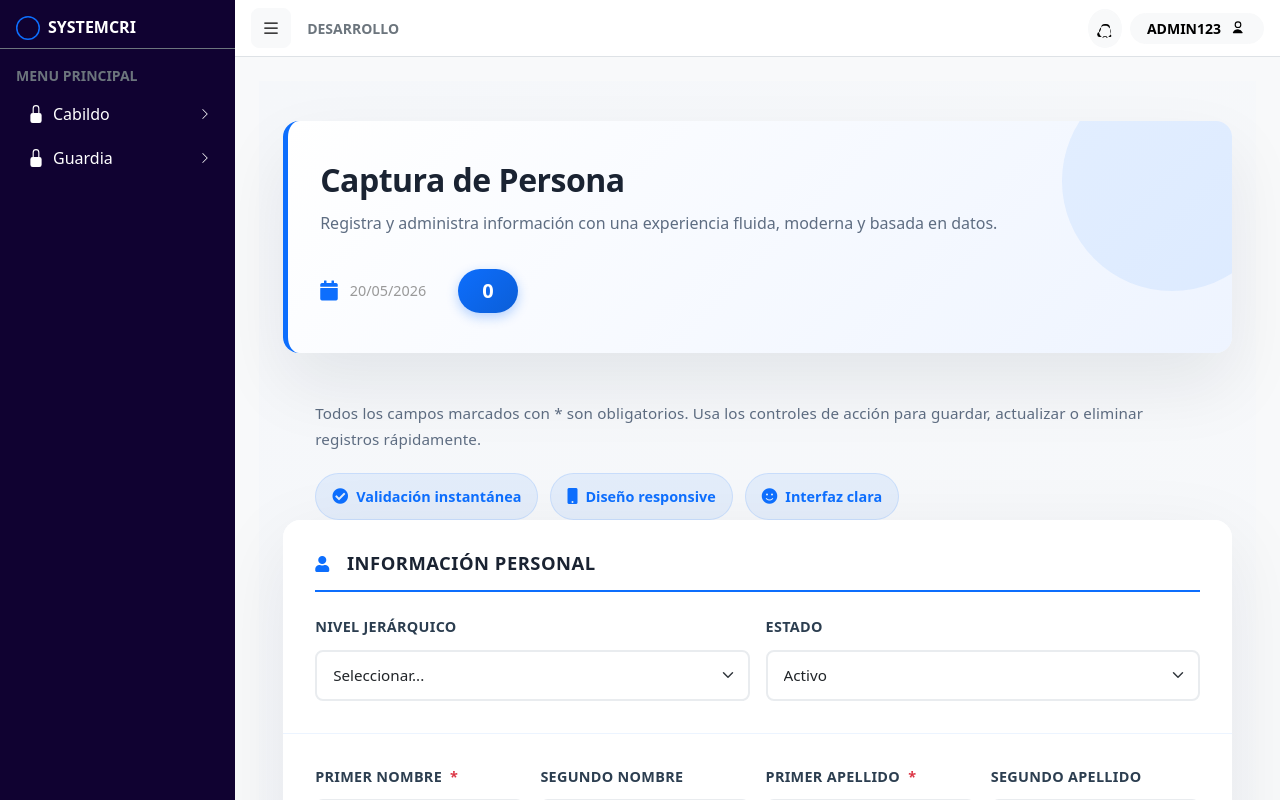
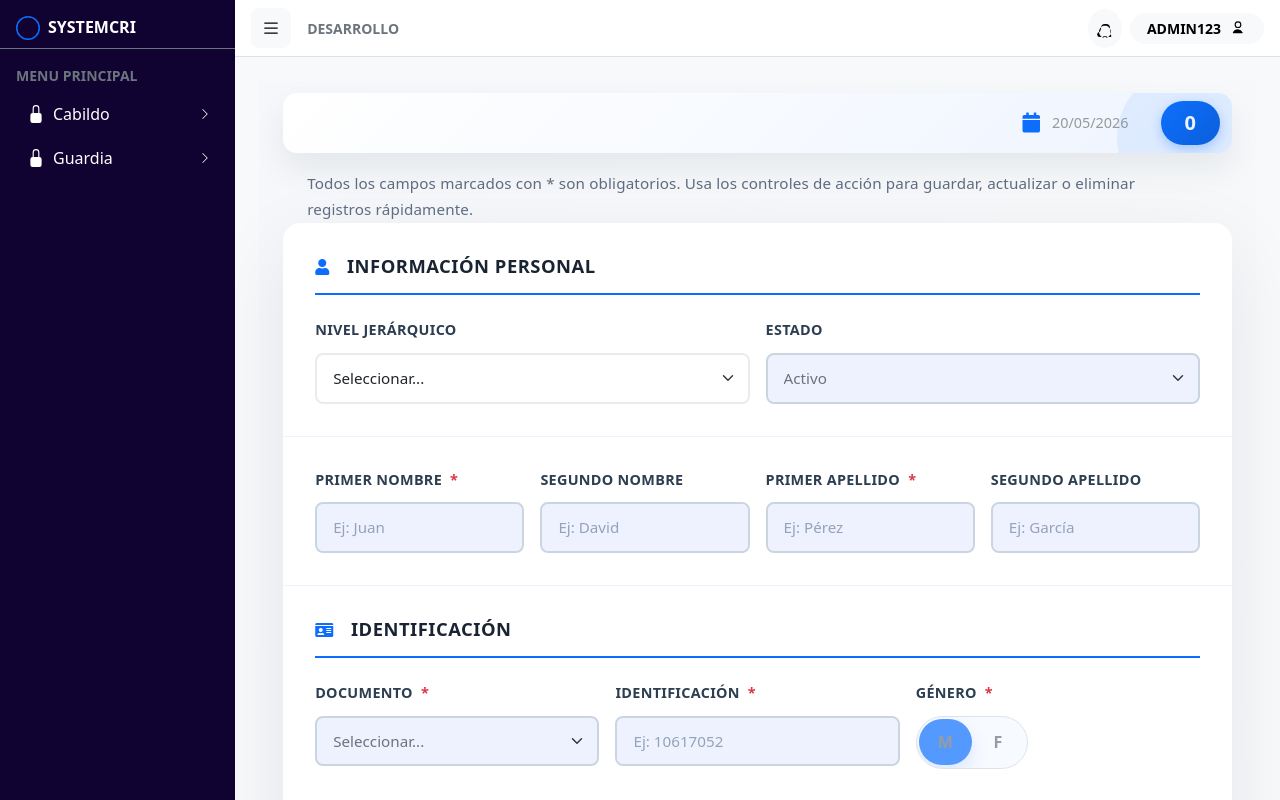
Before and after one commit to dariossq/AngularSystemCri, an Angular app: page /cabildo/censo/gestion-registros in a window 1280 px wide. Built offline with nearby package versions, Linux system fonts and the light colour scheme.

Commit message:
Se actualiza funcionalidad del formulario y todo va OK

```diff
--- a/src/app/persona/persona.html
+++ b/src/app/persona/persona.html
@@ -17,10 +17,6 @@
 
   <header class="header-section">
     <div class="header-content">
-      <div>
-        <h1 id="persona-title">Captura de Persona</h1>
-        <p class="header-subtitle">Registra y administra información con una experiencia fluida, moderna y basada en datos.</p>
-      </div>
       <div class="header-info" aria-label="Resumen de captura">
         <span class="info-item">
           <i class="fa fa-calendar" aria-hidden="true"></i>
@@ -37,11 +33,11 @@
     <p>Todos los campos marcados con <span class="required">*</span> son obligatorios. Usa los controles de acción para guardar, actualizar o eliminar registros rápidamente.</p>
   </div>
 
-  <div class="form-status" aria-hidden="true">
+  <!-- <div class="form-status" aria-hidden="true">
     <span class="status-pill"><i class="fa fa-check-circle" aria-hidden="true"></i> Validación instantánea</span>
     <span class="status-pill"><i class="fa fa-mobile" aria-hidden="true"></i> Diseño responsive</span>
     <span class="status-pill"><i class="fa fa-smile" aria-hidden="true"></i> Interfaz clara</span>
-  </div>
+  </div> -->
 
   <form class="person-form" autocomplete="on" novalidate (ngSubmit)="guardar()">
     <div class="form-section">
@@ -49,7 +45,8 @@
       <div class="row g-3">
         <div class="col-12 col-md-6">
           <label class="form-label" for="nivelGerarquico">Nivel jerárquico</label>
-          <select id="nivelGerarquico" class="form-select" [(ngModel)]="persona.nivelGerarquico" name="nivelGerarquico">
+          <select id="nivelGerarquico" class="form-select" [(ngModel)]="persona.nivelGerarquico" name="nivelGerarquico"
+                  (ngModelChange)="onNivelJerarquicoChange($event)">
             <option value="">Seleccionar...</option>
             <option *ngFor="let opt of opciones.nivelGerarquico; trackBy: trackByOpcion" [value]="opt">{{ opt }}</option>
           </select>
@@ -57,9 +54,15 @@
 
         <div class="col-12 col-md-6">
           <label class="form-label" for="estado">Estado</label>
-          <select id="estado" class="form-select" [(ngModel)]="persona.estado" name="estado">
+          <select id="estado" class="form-select" [(ngModel)]="persona.estado" name="estado" [disabled]="!persona.nivelGerarquico">
             <option *ngFor="let opt of opciones.estado; trackBy: trackByOpcion" [value]="opt">{{ opt }}</option>
           </select>
+        </div>
+
+        <div class="col-12 col-md-6" *ngIf="persona.nivelGerarquico === 'Hijo'">
+          <label class="form-label" for="codigoFlia">Escriba codigo de Flia o identificación de uno de sus padres</label>
+          <input id="codigoFlia" type="text" class="form-control" [(ngModel)]="persona.codigoFlia"
+                 name="codigoFlia" placeholder="10617... [INTRO]" [disabled]="!persona.nivelGerarquico" />
         </div>
       </div>
     </div>
@@ -72,7 +75,7 @@
                  [class.is-invalid]="mostrarErrores && errores['primerNombre']"
                  [attr.aria-invalid]="mostrarErrores && errores['primerNombre'] ? true : null"
                  aria-describedby="primerNombreError" [(ngModel)]="persona.primerNombre"
-                 name="primerNombre" placeholder="Ej: Juan" autocomplete="given-name" required />
+                 name="primerNombre" placeholder="Ej: Juan" autocomplete="given-name" [disabled]="!persona.nivelGerarquico" required />
           <div id="primerNombreError" class="invalid-feedback" *ngIf="mostrarErrores && errores['primerNombre']">
             {{ errores['primerNombre'] }}
           </div>
@@ -81,7 +84,7 @@
         <div class="col-12 col-md-6 col-xl-3">
           <label class="form-label" for="segundoNombre">Segundo nombre</label>
           <input id="segundoNombre" type="text" class="form-control" [(ngModel)]="persona.segundoNombre"
-                 name="segundoNombre" placeholder="Ej: David" autocomplete="additional-name" />
+                 name="segundoNombre" placeholder="Ej: David" autocomplete="additional-name" [disabled]="!persona.nivelGerarquico" />
         </div>
 
         <div class="col-12 col-md-6 col-xl-3">
@@ -90,7 +93,7 @@
                  [class.is-invalid]="mostrarErrores && errores['primerApellido']"
                  [attr.aria-invalid]="mostrarErrores && errores['primerApellido'] ? true : null"
                  aria-describedby="primerApellidoError" [(ngModel)]="persona.primerApellido"
-                 name="primerApellido" placeholder="Ej: Pérez" autocomplete="family-name" required />
+                 name="primerApellido" placeholder="Ej: Pérez" autocomplete="family-name" [disabled]="!persona.nivelGerarquico" required />
           <div id="primerApellidoError" class="invalid-feedback" *ngIf="mostrarErrores && errores['primerApellido']">
             {{ errores['primerApellido'] }}
           </div>
@@ -99,7 +102,7 @@
         <div class="col-12 col-md-6 col-xl-3">
           <label class="form-label" for="segundoApellido">Segundo apellido</label>
           <input id="segundoApellido" type="text" class="form-control" [(ngModel)]="persona.segundoApellido"
-                 name="segundoApellido" placeholder="Ej: García" autocomplete="family-name" />
+                 name="segundoApellido" placeholder="Ej: García" autocomplete="family-name" [disabled]="!persona.nivelGerarquico" />
         </div>
       </div>
     </div>
@@ -111,7 +114,7 @@
           <label class="form-label" for="documento">Documento <span class="required">*</span></label>
           <select id="documento" class="form-select" [class.is-invalid]="mostrarErrores && errores['documento']"
                   [attr.aria-invalid]="mostrarErrores && errores['documento'] ? true : null"
-                  aria-describedby="documentoError" [(ngModel)]="persona.documento" name="documento" required>
+                  aria-describedby="documentoError" [(ngModel)]="persona.documento" name="documento" [disabled]="!persona.nivelGerarquico" required>
             <option value="">Seleccionar...</option>
             <option *ngFor="let opt of opciones.documento; trackBy: trackByOpcion" [value]="opt">{{ opt }}</option>
           </select>
@@ -127,7 +130,7 @@
                  [attr.aria-invalid]="mostrarErrores && errores['identificacion'] ? true : null"
                  aria-describedby="identificacionError" [(ngModel)]="persona.identificacion"
                  name="identificacion" placeholder="Ej: 10617052" inputmode="numeric"
-                 pattern="[0-9]*" autocomplete="off" required />
+                 pattern="[0-9]*" autocomplete="off" [disabled]="!persona.nivelGerarquico" required />
           <div id="identificacionError" class="invalid-feedback" *ngIf="mostrarErrores && errores['identificacion']">
             {{ errores['identificacion'] }}
           </div>
@@ -135,12 +138,18 @@
 
         <div class="col-12 col-md-4">
           <label class="form-label" for="genero">Género <span class="required">*</span></label>
-          <select id="genero" class="form-select" [class.is-invalid]="mostrarErrores && errores['genero']"
-                  [attr.aria-invalid]="mostrarErrores && errores['genero'] ? true : null"
-                  aria-describedby="generoError" [(ngModel)]="persona.genero" name="genero" required>
-            <option value="">Seleccionar...</option>
-            <option *ngFor="let opt of opciones.genero; trackBy: trackByOpcion" [value]="opt">{{ opt }}</option>
-          </select>
+          <div class="gender-toggle switch" [class.disabled]="!persona.nivelGerarquico" role="group" aria-label="Seleccione género">
+            <span class="switch-thumb" [class.right]="persona.genero === 'Femenino'"></span>
+            <button type="button" class="switch-option" [class.active]="persona.genero === 'Masculino'"
+                    (click)="setGenero('Masculino')" [disabled]="!persona.nivelGerarquico" aria-pressed="persona.genero === 'Masculino'">
+              M
+            </button>
+            <button type="button" class="switch-option" [class.active]="persona.genero === 'Femenino'"
+                    (click)="setGenero('Femenino')" [disabled]="!persona.nivelGerarquico" aria-pressed="persona.genero === 'Femenino'">
+              F
+            </button>
+          </div>
+          <input type="hidden" id="genero" [(ngModel)]="persona.genero" name="genero" />
           <div id="generoError" class="invalid-feedback" *ngIf="mostrarErrores && errores['genero']">
             {{ errores['genero'] }}
           </div>
@@ -155,7 +164,7 @@
           <label class="form-label" for="vereda">Vereda <span class="required">*</span></label>
           <select id="vereda" class="form-select" [class.is-invalid]="mostrarErrores && errores['vereda']"
                   [attr.aria-invalid]="mostrarErrores && errores['vereda'] ? true : null"
-                  aria-describedby="veredaError" [(ngModel)]="persona.vereda" name="vereda" required>
+                  aria-describedby="veredaError" [(ngModel)]="persona.vereda" name="vereda" [disabled]="!persona.nivelGerarquico" required>
             <option value="">Seleccionar...</option>
             <option value="Vereda 1">Vereda 1</option>
             <option value="Vereda 2">Vereda 2</option>
@@ -170,7 +179,7 @@
           <label class="form-label" for="escolaridad">Escolaridad <span class="required">*</span></label>
           <select id="escolaridad" class="form-select" [class.is-invalid]="mostrarErrores && errores['escolaridad']"
                   [attr.aria-invalid]="mostrarErrores && errores['escolaridad'] ? true : null"
-                  aria-describedby="escolaridadError" [(ngModel)]="persona.escolaridad" name="escolaridad" required>
+                  aria-describedby="escolaridadError" [(ngModel)]="persona.escolaridad" name="escolaridad" [disabled]="!persona.nivelGerarquico" required>
             <option value="">Seleccionar...</option>
             <option *ngFor="let opt of opciones.escolaridad; trackBy: trackByOpcion" [value]="opt">{{ opt }}</option>
           </select>
@@ -181,7 +190,7 @@
 
         <div class="col-12 col-md-4">
           <label class="form-label" for="profesion">Profesión</label>
-          <select id="profesion" class="form-select" [(ngModel)]="persona.profesion" name="profesion">
+          <select id="profesion" class="form-select" [(ngModel)]="persona.profesion" name="profesion" [disabled]="!persona.nivelGerarquico">
             <option value="">Seleccionar...</option>
             <option value="Ingeniero">Ingeniero</option>
             <option value="Técnico">Técnico</option>
@@ -201,7 +210,7 @@
                  [class.is-invalid]="mostrarErrores && errores['fechaNacimiento']"
                  [attr.aria-invalid]="mostrarErrores && errores['fechaNacimiento'] ? true : null"
                  aria-describedby="fechaNacimientoError" [(ngModel)]="persona.fechaNacimiento"
-                 name="fechaNacimiento" required />
+                 name="fechaNacimiento" [disabled]="!persona.nivelGerarquico" required />
           <div id="fechaNacimientoError" class="invalid-feedback" *ngIf="mostrarErrores && errores['fechaNacimiento']">
             {{ errores['fechaNacimiento'] }}
           </div>
@@ -209,7 +218,7 @@
 
         <div class="col-12 col-md-3">
           <label class="form-label" for="estadoCivil">Estado civil</label>
-          <select id="estadoCivil" class="form-select" [(ngModel)]="persona.estadoCivil" name="estadoCivil">
+          <select id="estadoCivil" class="form-select" [(ngModel)]="persona.estadoCivil" name="estadoCivil" [disabled]="!persona.nivelGerarquico">
             <option value="">Seleccionar...</option>
             <option *ngFor="let opt of opciones.estadoCivil; trackBy: trackByOpcion" [value]="opt">{{ opt }}</option>
           </select>
@@ -217,7 +226,7 @@
 
         <div class="col-12 col-md-3">
           <label class="form-label" for="hijosACargo">Hijos a cargo</label>
-          <select id="hijosACargo" class="form-select" [(ngModel)]="persona.hijosACargo" name="hijosACargo">
+          <select id="hijosACargo" class="form-select" [(ngModel)]="persona.hijosACargo" name="hijosACargo" [disabled]="!persona.nivelGerarquico">
             <option *ngFor="let opt of opciones.hijosACargo; trackBy: trackByOpcion" [value]="opt">{{ opt }}</option>
           </select>
         </div>
@@ -229,7 +238,7 @@
       <div class="row g-3">
         <div class="col-12 col-md-4">
           <label class="form-label" for="departamento">Departamento</label>
-          <select id="departamento" class="form-select" [(ngModel)]="persona.departamento" name="departamento">
+          <select id="departamento" class="form-select" [(ngModel)]="persona.departamento" name="departamento" [disabled]="!persona.nivelGerarquico">
             <option value="">Seleccionar...</option>
             <option value="Cauca">Cauca</option>
             <option value="Nariño">Nariño</option>
@@ -239,7 +248,7 @@
 
         <div class="col-12 col-md-4">
           <label class="form-label" for="municipio">Municipio</label>
-          <select id="municipio" class="form-select" [(ngModel)]="persona.municipio" name="municipio">
+          <select id="municipio" class="form-select" [(ngModel)]="persona.municipio" name="municipio" [disabled]="!persona.nivelGerarquico">
             <option value="">Seleccionar...</option>
             <option value="Popayán">Popayán</option>
             <option value="Silvia">Silvia</option>
@@ -250,7 +259,7 @@
         <div class="col-12 col-md-4">
           <label class="form-label" for="fechaExpedicion">Fecha de expedición</label>
           <input id="fechaExpedicion" type="date" class="form-control" [(ngModel)]="persona.fechaExpedicion"
-                 name="fechaExpedicion" />
+                 name="fechaExpedicion" [disabled]="!persona.nivelGerarquico" />
         </div>
       </div>
     </div>
@@ -263,7 +272,7 @@
           <input id="celular" type="tel" class="form-control" [class.is-invalid]="mostrarErrores && errores['celular']"
                  [attr.aria-invalid]="mostrarErrores && errores['celular'] ? true : null"
                  aria-describedby="celularError" [(ngModel)]="persona.celular" name="celular"
-                 placeholder="Ej: 3125380120" inputmode="numeric" pattern="[0-9]*" autocomplete="tel" />
+                 placeholder="Ej: 3125380120" inputmode="numeric" pattern="[0-9]*" autocomplete="tel" [disabled]="!persona.nivelGerarquico" />
           <div id="celularError" class="invalid-feedback" *ngIf="mostrarErrores && errores['celular']">
             {{ errores['celular'] }}
           </div>
@@ -274,7 +283,7 @@
           <input id="telefono" type="tel" class="form-control" [class.is-invalid]="mostrarErrores && errores['telefono']"
                  [attr.aria-invalid]="mostrarErrores && errores['telefono'] ? true : null"
                  aria-describedby="telefonoError" [(ngModel)]="persona.telefono" name="telefono"
-                 placeholder="Ej: 8282424" inputmode="numeric" pattern="[0-9]*" autocomplete="tel" />
+                 placeholder="Ej: 8282424" inputmode="numeric" pattern="[0-9]*" autocomplete="tel" [disabled]="!persona.nivelGerarquico" />
           <div id="telefonoError" class="invalid-feedback" *ngIf="mostrarErrores && errores['telefono']">
             {{ errores['telefono'] }}
           </div>
@@ -284,16 +293,16 @@
 
     <div class="form-section">
       <div class="button-group" aria-label="Acciones del formulario">
-        <button type="submit" class="btn btn-primary">
+        <button type="submit" class="btn btn-primary" [disabled]="!persona.nivelGerarquico">
           <i class="fa fa-save" aria-hidden="true"></i> REGISTRAR
         </button>
-        <button type="button" class="btn btn-success" (click)="actualizar()">
+        <button type="button" class="btn btn-success" (click)="actualizar()" [disabled]="!persona.nivelGerarquico">
           <i class="fa fa-edit" aria-hidden="true"></i> ACTUALIZAR
         </button>
-        <button type="button" class="btn btn-danger" (click)="cancelar()">
+        <button type="button" class="btn btn-danger" (click)="cancelar()" [disabled]="!persona.nivelGerarquico">
           <i class="fa fa-times" aria-hidden="true"></i> CANCELAR
         </button>
-        <button type="button" class="btn btn-warning" (click)="eliminar()">
+        <button type="button" class="btn btn-warning" (click)="eliminar()" [disabled]="!persona.nivelGerarquico">
           <i class="fa fa-trash" aria-hidden="true"></i> ELIMINAR
         </button>
       </div>
--- a/src/app/persona/persona.scss
+++ b/src/app/persona/persona.scss
@@ -2,7 +2,7 @@
   max-width: 1240px;
   margin: 0 auto;
   background: linear-gradient(135deg, #f5f7fa 0%, #f9fafb 100%);
-  padding: 2.5rem 1.5rem 4rem;
+  padding: 0.75rem 1.5rem 2.5rem;
   min-height: auto;
   position: relative;
 
@@ -91,46 +91,43 @@
     position: relative;
     overflow: hidden;
     background: linear-gradient(135deg, #ffffff 0%, #eef4ff 100%);
-    padding: 2.5rem 2rem;
-    border-radius: 16px;
-    box-shadow: 0 32px 70px rgba(15, 23, 42, 0.08);
-    margin-bottom: 2rem;
-    border-left: 5px solid #0d6efd;
+    padding: 0.5rem 0.75rem;
+    border-radius: 14px;
+    box-shadow: 0 16px 32px rgba(15, 23, 42, 0.07);
+    margin-bottom: 0.4rem;
 
     &::after {
       content: '';
       position: absolute;
-      width: 220px;
-      height: 220px;
+      width: 140px;
+      height: 140px;
       border-radius: 50%;
       background: rgba(13, 110, 253, 0.08);
-      top: -50px;
-      right: -50px;
+      top: -25px;
+      right: -25px;
       pointer-events: none;
     }
 
     .header-content {
       display: flex;
-      justify-content: space-between;
+      justify-content: flex-end;
       align-items: center;
       flex-wrap: wrap;
-      gap: 1rem;
+      gap: 0.75rem;
     }
 
-    h1 {
-      font-size: 2rem;
-      font-weight: 700;
-      color: #1a2332;
-      margin: 0;
-      letter-spacing: -0.5px;
+    .header-info {
+      display: flex;
+      gap: 1rem;
+      align-items: center;
     }
 
-    .header-subtitle {
+    .badge-counter {
+      background: linear-gradient(135deg, #0d6efd 0%, #0b5ed7 100%);
       font-size: 1rem;
-      color: #5e6d82;
-      margin-top: 0.75rem;
-      max-width: 760px;
-      line-height: 1.6;
+      padding: 0.65rem 1rem;
+      border-radius: 999px;
+      box-shadow: 0 4px 12px rgba(13, 110, 253, 0.2);
     }
 
     .header-info {
@@ -162,7 +159,7 @@
   }
 
   .form-intro {
-    padding: 1rem 2rem 0 2rem;
+    padding: 0.75rem 1.5rem 0 1.5rem;
     color: #5e6d82;
     font-size: 0.95rem;
     line-height: 1.7;
@@ -270,6 +267,24 @@
         border-color: #b8c0c8;
       }
 
+      &.btn-select {
+        background: linear-gradient(135deg, #ffffff 0%, #eef4ff 100%);
+        color: #0d6efd;
+        border-color: #0d6efd;
+        font-weight: 600;
+        box-shadow: inset 0 0 0 1px rgba(13, 110, 253, 0.12);
+      }
+
+      &:disabled,
+      &[disabled] {
+        background-color: #eef2ff;
+        border-color: #cbd5e1;
+        color: #6b7280;
+        opacity: 1;
+        cursor: not-allowed;
+        box-shadow: none;
+      }
+
       &.is-invalid {
         border-color: #dc3545;
         background-color: #fff5f5;
@@ -279,6 +294,79 @@
           box-shadow: 0 0 0 0.2rem rgba(220, 53, 69, 0.15);
         }
       }
+    }
+
+    .gender-toggle.switch {
+      position: relative;
+      display: inline-flex;
+      width: 7rem;
+      min-height: 2.6rem;
+      border: 1px solid #d0d7e2;
+      border-radius: 999px;
+      background: #f5f8ff;
+      padding: 0.15rem;
+      align-items: center;
+      overflow: hidden;
+      transition: border-color 0.3s ease, background-color 0.3s ease;
+    }
+
+    .gender-toggle.switch.disabled {
+      opacity: 0.7;
+      cursor: not-allowed;
+    }
+
+    .switch-thumb {
+      position: absolute;
+      top: 0.15rem;
+      left: 0.15rem;
+      width: calc(50% - 0.15rem);
+      height: calc(100% - 0.3rem);
+      background: #0d6efd;
+      border-radius: 999px;
+      transition: transform 0.25s ease, background-color 0.25s ease;
+      box-shadow: 0 8px 18px rgba(13, 110, 253, 0.18);
+      transform: translateX(0);
+      z-index: 0;
+    }
+
+    .switch-thumb.right {
+      transform: translateX(100%);
+    }
+
+    .switch-option {
+      position: relative;
+      flex: 1 1 50%;
+      z-index: 1;
+      border: none;
+      background: transparent;
+      color: #0d6efd;
+      font-weight: 700;
+      letter-spacing: 0.02em;
+      transition: color 0.25s ease;
+      padding: 0.7rem 0;
+      border-radius: 999px;
+      cursor: pointer;
+      outline: none;
+    }
+
+    .switch-option.active {
+      color: white;
+    }
+
+    .switch-option:disabled,
+    .switch-option[disabled] {
+      cursor: not-allowed;
+      color: #6b7280;
+    }
+
+    .btn:disabled,
+    .btn[disabled] {
+      opacity: 0.65;
+      cursor: not-allowed;
+      box-shadow: none;
+      background: #e9ecef;
+      color: #6b7280;
+      border-color: #cbd5e1;
     }
 
     .invalid-feedback {
--- a/src/app/persona/persona.ts
+++ b/src/app/persona/persona.ts
@@ -17,6 +17,7 @@ export class PersonaComponent {
   public persona = {
     nivelGerarquico: '',
     estado: 'Activo',
+    codigoFlia: '',
     primerNombre: '',
     segundoNombre: '',
     primerApellido: '',
@@ -37,6 +38,8 @@ export class PersonaComponent {
     telefono: ''
   };
 
+  public anteriorNivelGerarquico = '';
+
   // listTarjetas: any[] = [
   //   { titular: 'Juan Perez', numeroTarjeta: '252525262', fechaExpiracion: '11/23', cvv: '123' },
   //   { titular: 'Miguel Gonzalez', numeroTarjeta: '252525262', fechaExpiracion: '11/24', cvv: '312' }
@@ -48,10 +51,10 @@ export class PersonaComponent {
   public mostrarErrores = false;
 
   public opciones = {
-    nivelGerarquico: ['Gerencial', 'Coordinador', 'Operativo', 'Otro'],
+    nivelGerarquico: ['Hombre', 'Mujer', 'Padre y Madre', 'Hijo'],
     estado: ['Activo', 'Inactivo', 'Suspendido'],
     documento: ['Cédula', 'Pasaporte', 'Tarjeta de identidad'],
-    genero: ['Masculino', 'Femenino', 'Otro'],
+    genero: ['Masculino', 'Femenino'],
     escolaridad: ['Primaria', 'Secundaria', 'Técnico', 'Profesional', 'Postgrado'],
     estadoCivil: ['Soltero', 'Casado', 'Divorciado', 'Viudo', 'Unión libre'],
     hijosACargo: ['0', '1', '2', '3', '4', '5', 'Más de 5']
@@ -67,7 +70,51 @@ export class PersonaComponent {
 
   public cargarRegistro(registro: any) {
     this.persona = { ...registro };
+    this.anteriorNivelGerarquico = registro.nivelGerarquico || '';
     this.mostrarErrores = false;
+  }
+
+  public onNivelJerarquicoChange(nuevoNivel: string) {
+    const generoPorNivel = nuevoNivel === 'Hombre' ? 'Masculino' : nuevoNivel === 'Mujer' ? 'Femenino' : '';
+
+    if (this.anteriorNivelGerarquico && nuevoNivel !== this.anteriorNivelGerarquico) {
+      this.persona = {
+        nivelGerarquico: nuevoNivel,
+        estado: 'Activo',
+        codigoFlia: '',
+        primerNombre: '',
+        segundoNombre: '',
+        primerApellido: '',
+        segundoApellido: '',
+        documento: '',
+        identificacion: '',
+        genero: generoPorNivel,
+        vereda: '',
+        escolaridad: '',
+        profesion: '',
+        fechaNacimiento: '',
+        estadoCivil: '',
+        hijosACargo: '0',
+        departamento: '',
+        municipio: '',
+        fechaExpedicion: '',
+        celular: '',
+        telefono: ''
+      };
+      this.errores = {};
+      this.mostrarErrores = false;
+    } else {
+      this.persona.genero = generoPorNivel;
+    }
+
+    this.anteriorNivelGerarquico = nuevoNivel;
+  }
+
+  public setGenero(valor: string) {
+    if (!this.persona.nivelGerarquico) {
+      return;
+    }
+    this.persona.genero = valor;
   }
 
   public guardar() {
@@ -203,6 +250,7 @@ export class PersonaComponent {
     this.persona = {
       nivelGerarquico: '',
       estado: 'Activo',
+      codigoFlia: '',
       primerNombre: '',
       segundoNombre: '',
       primerApellido: '',
@@ -224,5 +272,6 @@ export class PersonaComponent {
     };
     this.buscar = '';
     this.errores = {};
+    this.anteriorNivelGerarquico = '';
   }
 }
```
